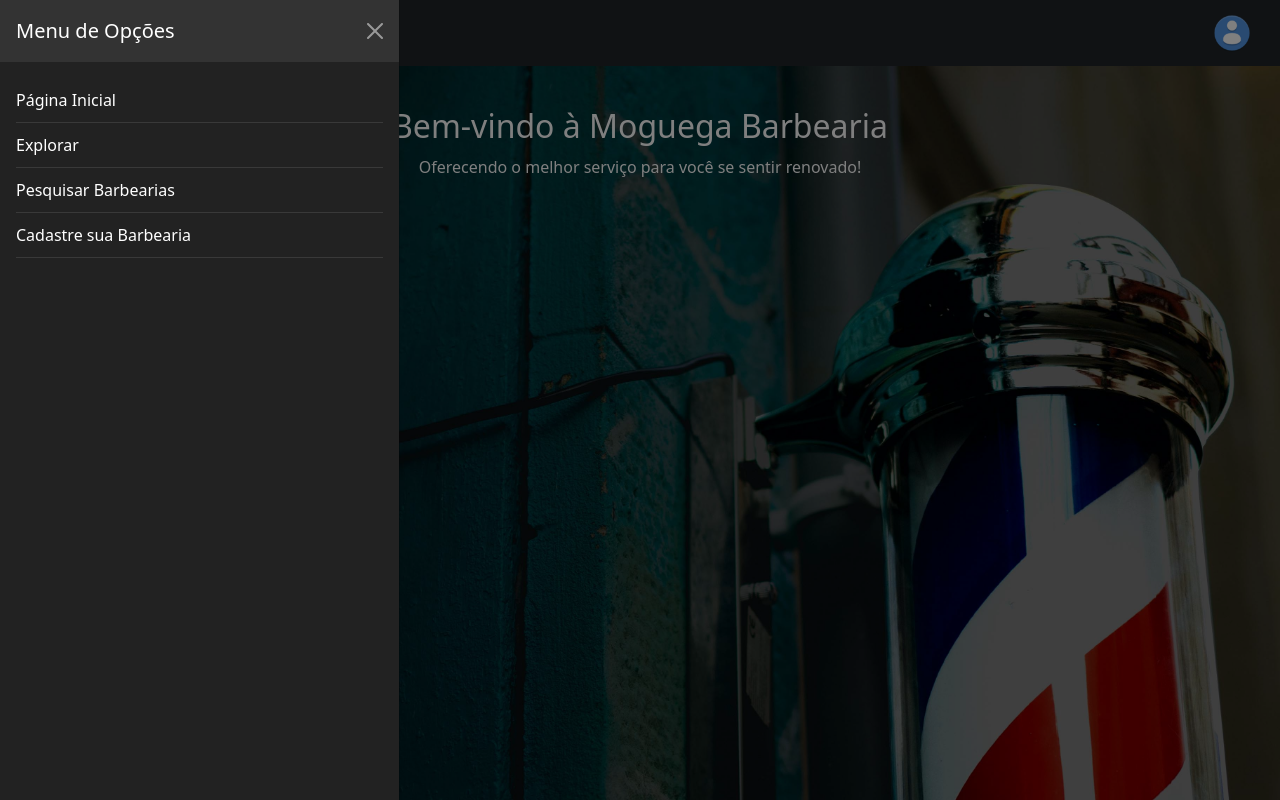
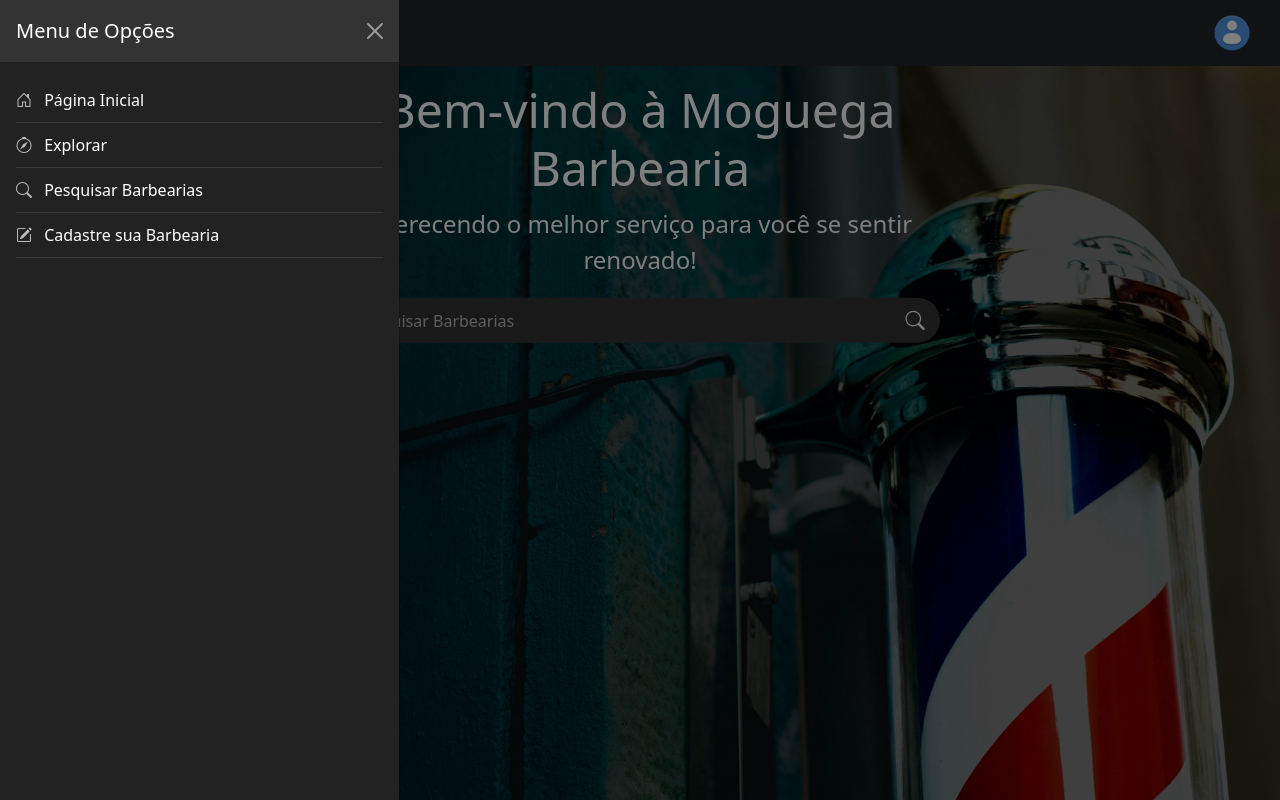
Before and after one commit to gustavodev01/Moguega, a website: page index.html in a window 1280 px wide. Both pictures are taken after a click on the button 55 px from the left and 33 px from the top of the page. Drawn offline with nearby package versions, Linux system fonts and the light colour scheme.

Commit message:
Adicionado barra de pesquisa na tela inicial

```diff
--- a/header.html
+++ b/header.html
@@ -44,16 +44,24 @@
     <div class="offcanvas-body">
         <ul class="navbar-nav">
             <li class="nav-item">
-          <a class="nav-link text-white" href="#">Página Inicial</a>
+                <a class="nav-link text-white" href="#">
+                    <i class="bi bi-house-door me-2"></i> Página Inicial
+                </a>
             </li>
             <li class="nav-item">
-          <a class="nav-link text-white" href="#">Explorar</a>
+                <a class="nav-link text-white" href="#">
+                    <i class="bi bi-compass me-2"></i> Explorar
+                </a>
             </li>
             <li class="nav-item">
-          <a class="nav-link text-white" href="#">Pesquisar Barbearias</a>
+                <a class="nav-link text-white" href="#">
+                    <i class="bi bi-search me-2"></i> Pesquisar Barbearias
+                </a>
             </li>
             <li class="nav-item">
-          <a class="nav-link text-white" href="#">Cadastre sua Barbearia</a>
+                <a class="nav-link text-white" href="#">
+                    <i class="bi bi-pencil-square me-2"></i> Cadastre sua Barbearia
+                </a>
             </li>
         </ul>
     </div>
--- a/index.html
+++ b/index.html
@@ -21,6 +21,12 @@
       <div class="texto-centralizado">
         <h1 class="display-4">Bem-vindo à Moguega Barbearia</h1>
         <p class="lead">Oferecendo o melhor serviço para você se sentir renovado!</p>
+        <div class="barra-pesquisa-container">
+          <input type="text" class="barra-pesquisa" placeholder="Pesquisar Barbearias">
+          <button class="botao-pesquisa">
+            <i class="bi bi-search"></i>
+          </button>
+        </div>
       </div>
     </div>
   </div>
--- a/style/header.css
+++ b/style/header.css
@@ -28,29 +28,6 @@
   background-color: transparent;
 }
 
-.btn-outline-light {
-  padding: 0.5rem 1.5rem;
-  font-size: 1rem;
-  font-family: 'Oswald', sans-serif;
-  background: linear-gradient(135deg, #444, #2c6ed5); /* Gradiente de cinza para azul */
-  color: #ffffff;
-  border: none;
-  border-radius: 50px;
-  box-shadow: 0 4px 6px rgba(0, 0, 0, 0.1);
-  transition: all 0.3s ease;
-}
-
-.btn-outline-light:hover {
-  background: linear-gradient(135deg, #2c6ed5, #444); /* Gradiente invertido no hover */
-  box-shadow: 0 6px 8px rgba(0, 0, 0, 0.15);
-  transform: translateY(-3px);
-}
-
-.btn-outline-light:focus {
-  outline: none;
-  box-shadow: 0 0 0 3px rgba(44, 110, 213, 0.5);
-}
-
 /* Ajustes de alinhamento */
 .container-fluid {
   display: flex;
@@ -75,10 +52,21 @@
 .offcanvas-body .nav-link {
   padding: 10px 0;
   border-bottom: 1px solid rgba(255, 255, 255, 0.1);
+  transition: background-color 0.3s ease, color 0.3s ease;
 }
 
 .offcanvas-body .nav-link:hover {
-  background-color: rgba(255, 255, 255, 0.1);
+  background-color: #2c6ed5; /* Azul que combina com o site */
+  color: white;
+}
+
+.offcanvas-body .nav-link i {
+  color: #bbb;
+  transition: color 0.3s ease;
+}
+
+.offcanvas-body .nav-link:hover i {
+  color: white;
 }
 
 /* Estilo do ícone de usuário */
--- a/style/index.css
+++ b/style/index.css
@@ -37,32 +37,125 @@ body {
 
 .texto-centralizado h1 {
     margin-bottom: 10px;
-    font-size: 2rem;
+    font-size: 3rem;
 }
 
 .texto-centralizado p {
-    font-size: 1rem;
+    font-size: 1.5rem;
 }
 
 .texto-centralizado a {
     margin: 5px;
-    font-size: 0.9rem;
+    font-size: 1.1rem;
+}
+
+/* Estilo da barra de pesquisa */
+.barra-pesquisa-container {
+    display: flex;
+    justify-content: center;
+    align-items: center;
+    margin-top: 20px;
+    /* Ajusta o espaço entre o texto e a barra de pesquisa */
+}
+
+.barra-pesquisa {
+    width: 550px;
+    /* Ajuste para largura da barra de pesquisa */
+    padding: 10px 15px;
+    border: none;
+    border-radius: 50px 0 0 50px;
+    /* Borda arredondada à esquerda */
+    outline: none;
+    font-size: 1rem;
+    background-color: #333;
+    /* Fundo escuro */
+    color: #fff;
+    /* Cor do texto */
+    transition: box-shadow 0.3s ease;
+    height: 45px;
+    /* Define uma altura fixa */
+}
+
+.barra-pesquisa::placeholder {
+    color: #bbb;
+    /* Cor do placeholder */
+}
+
+.botao-pesquisa {
+    padding: 10px 15px;
+    border: none;
+    background-color: #333;
+    /* Mesma cor da barra de pesquisa */
+    color: white;
+    border-radius: 0 50px 50px 0;
+    /* Borda arredondada à direita */
+    cursor: pointer;
+    height: 45px;
+    /* Define a mesma altura que a barra de pesquisa */
+    display: flex;
+    align-items: center;
+    justify-content: center;
+    transition: background-color 0.3s ease;
+}
+
+.botao-pesquisa:hover {
+    background-color: #555;
+    /* Escurece um pouco o botão ao passar o mouse */
+}
+
+.botao-pesquisa i {
+    font-size: 1.2rem;
+    /* Tamanho da lupa */
+}
+
+.barra-pesquisa:focus {
+    box-shadow: 0 0 5px 2px rgba(44, 110, 213, 0.5);
+    /* Efeito de foco */
+}
+
+.barra-pesquisa:focus,
+.botao-pesquisa:focus {
+    outline: none;
+    /* Remove o contorno padrão */
+    box-shadow: none;
+    /* Remove o efeito de sombra se ele estiver causando o contorno */
 }
 
 /*media queries*/
 @media (max-width: 768px) {
+    .barra-pesquisa {
+        width: 100%;
+        /* Faz a barra de pesquisa ocupar toda a largura possível */
+    }
+
+    .barra-pesquisa-container {
+        flex-direction: column;
+        /* Empilha a barra e o botão no mobile */
+        align-items: stretch;
+    }
+
+    .botao-pesquisa {
+        width: 100%;
+        /* Botão ocupa toda a largura no mobile */
+        border-radius: 0 0 50px 50px;
+        /* Mantém as bordas arredondadas */
+    }
+
     /* Ajustes de posicionamento do texto */
     .texto-centralizado {
-        top: 25%; /* Ajusta a posição do texto para telas menores */
+        top: 25%;
+        /* Ajusta a posição do texto para telas menores */
         transform: translate(-50%, -25%);
     }
 
     .texto-centralizado h1 {
-        font-size: 1.5rem; /* Reduz o tamanho da fonte do título */
+        font-size: 2rem;
+        /* Reduz o tamanho da fonte do título */
     }
 
     .texto-centralizado p {
-        font-size: 0.9rem; /* Reduz o tamanho da fonte da legenda */
+        font-size: 1rem;
+        /* Reduz o tamanho da fonte da legenda */
     }
 }
 
@@ -73,7 +166,7 @@ body {
     }
 
     .texto-centralizado h1 {
-        font-size: 1.8rem;
+        font-size: 2.5rem;
     }
 
     .texto-centralizado p {
```
Lines whose indentation alone changed are shown as unchanged.
